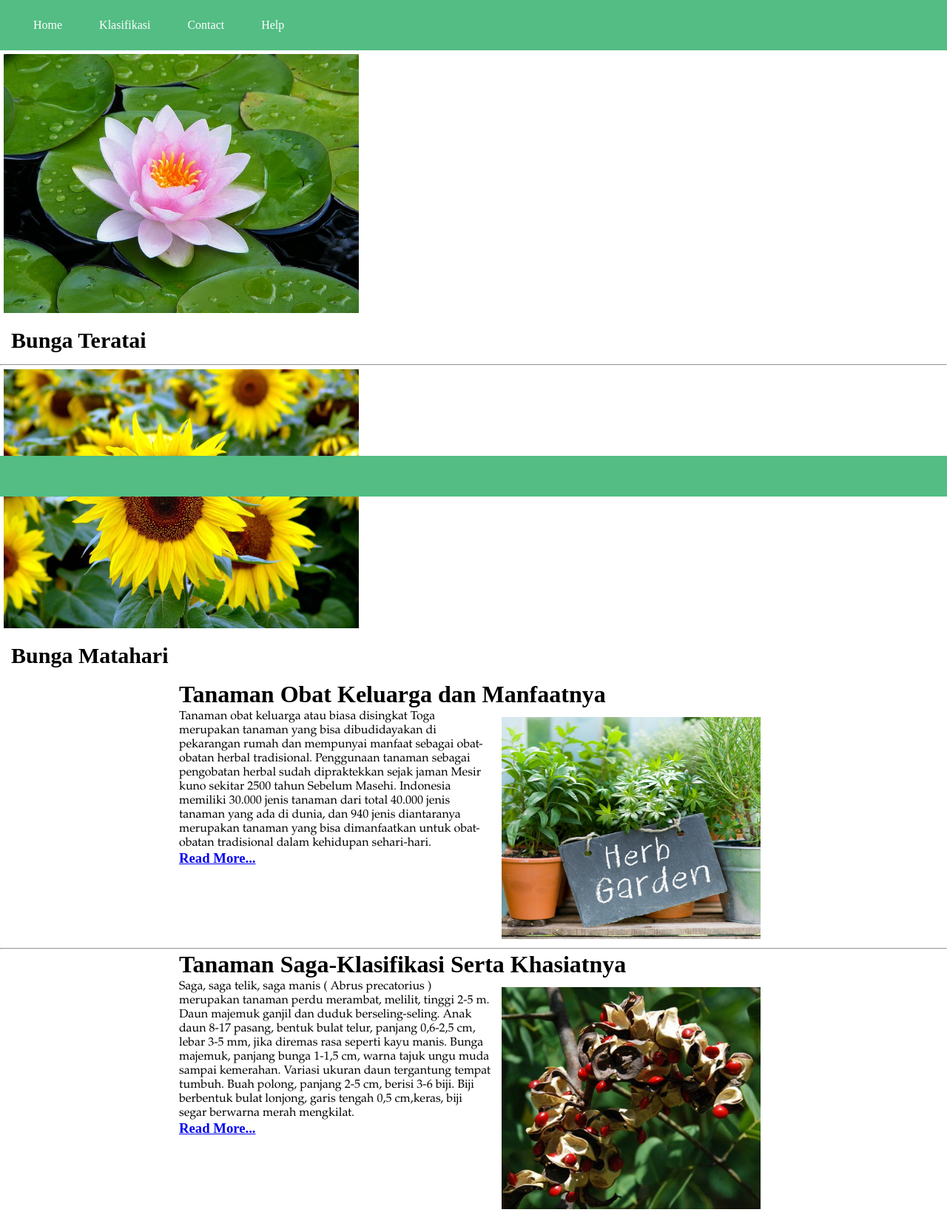
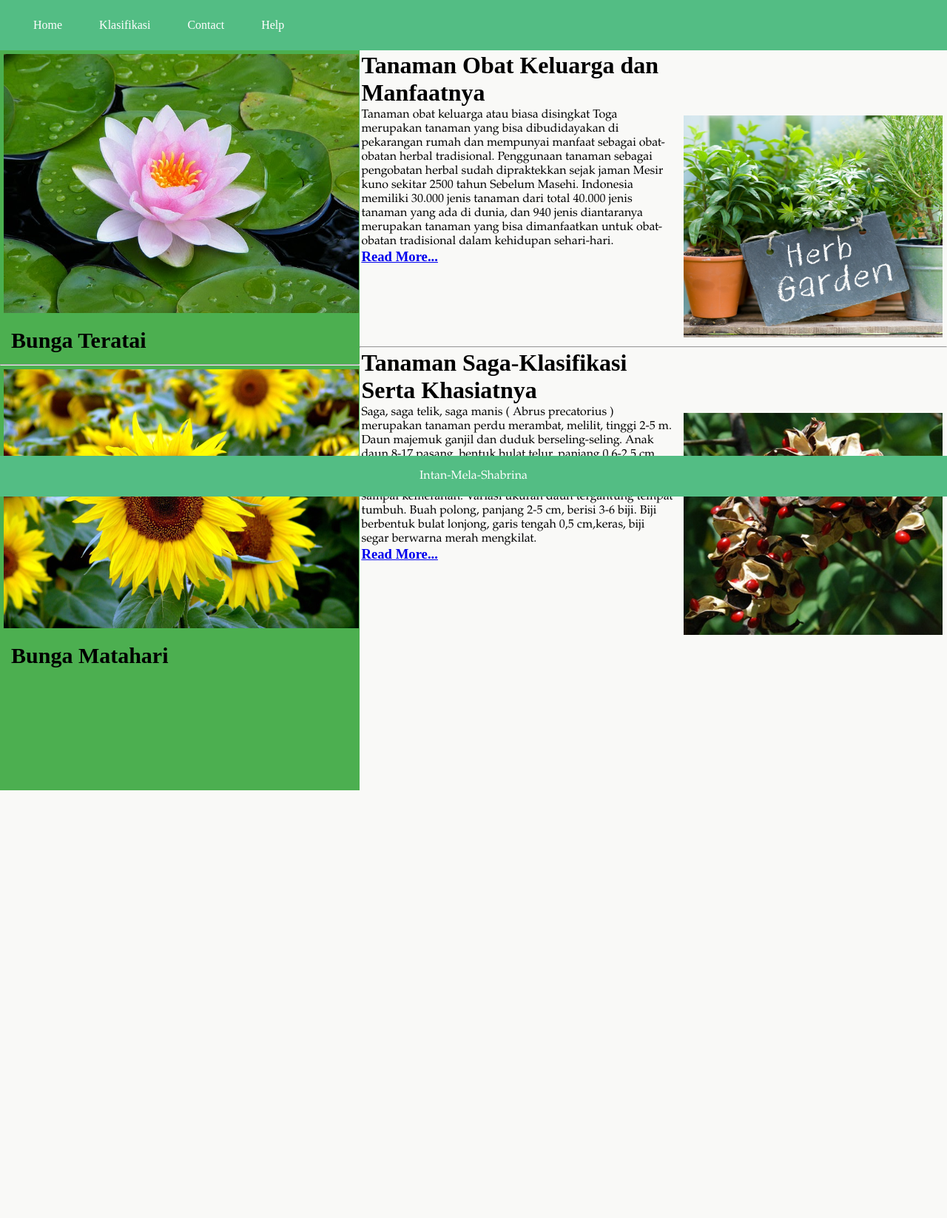
Before and after one commit to nrshabrina/UTPpemrogramanweb, a PHP site: page /home.php in a window 1280 px wide; the page is wider, and only the part inside the window is pictured. Shown: the part 129-1775 px from the top of that part at 74% size. After the commit the page ends 1197 px from the top of that part, so only its background shows below. Run offline with PHP 8.4, Linux system fonts and the light colour scheme.

Commit message:
Edit Style v2.0

```diff
--- a/home.php
+++ b/home.php
@@ -37,7 +37,7 @@
 				<center>
 				<table style="width: 800px">
 					<tr>
-						<td colspan= 2 align= left><h1> Tanaman Obat Keluarga dan Manfaatnya</h1></td>
+						<td colspan= 0 align= left><h1> Tanaman Obat Keluarga dan Manfaatnya</h1></td>
 					</tr>
 					<tr>
 						<td valign="top" align="left"> <p class:"justify"> Tanaman obat keluarga atau biasa disingkat Toga merupakan
@@ -61,7 +61,7 @@
 
 				<table style="width: 800px">
 					<tr>
-						<td colspan= 2 align= left><h1> Tanaman Saga-Klasifikasi Serta Khasiatnya</h1></td>
+						<td colspan= 0 align= left><h1> Tanaman Saga-Klasifikasi Serta Khasiatnya</h1></td>
 					</tr>
 					<tr>
 						<td valign="top" align="left"> <p class:"justify"> Saga, saga telik, saga manis ( Abrus precatorius )
--- a/style/gaya_home.css
+++ b/style/gaya_home.css
@@ -1,4 +1,3 @@
-
 
 /*bagian header*/
 .wrap .header{
@@ -11,19 +10,35 @@
 
 /*bagian menu*/
 
-
 .clear{
 	clear: both;
 }
 
 .badan{
+	height: 450px;
+}
+/*bagian sidebar*/
+.wrap .badan .sidebar{
+	background:#4caf50;
+	float: left;
+	width: 38%;
 	height: 1000px;
 }
+
+/*akhir sidebar*/
+
+.wrap .badan .content{
+	background:#f9f9f7;
+	float: left;
+	height: 1000px;
+	width: 62%;
+}
+
 .wrap .footer{
 	position: fixed;
 	left: 0;
 	bottom: 0;
-	width: 500%;
+	width: 100%;
 	background-color: #53bd84;
 	color: white;
 	text-align: center;
```
Also changed, not shown: index.php (+3 -4 lines), style/dropdown.css (line endings or trailing spaces).
